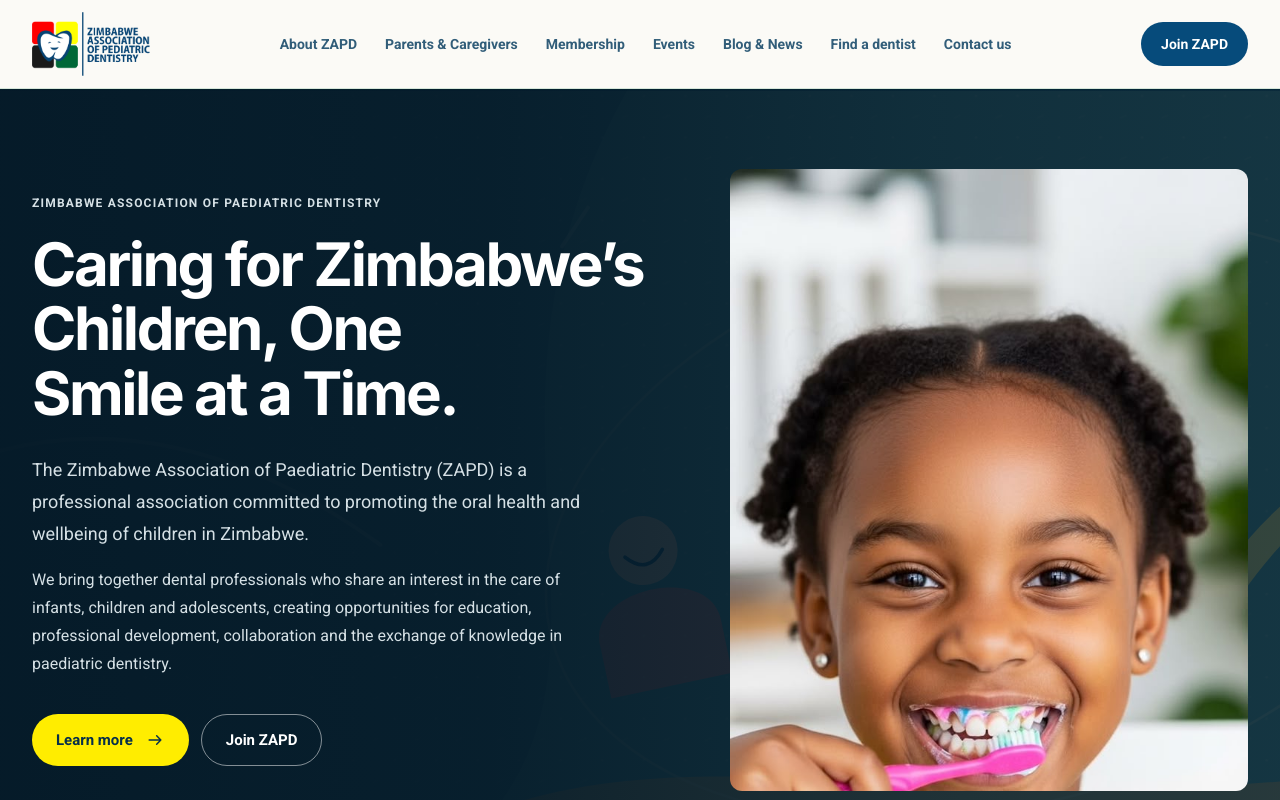
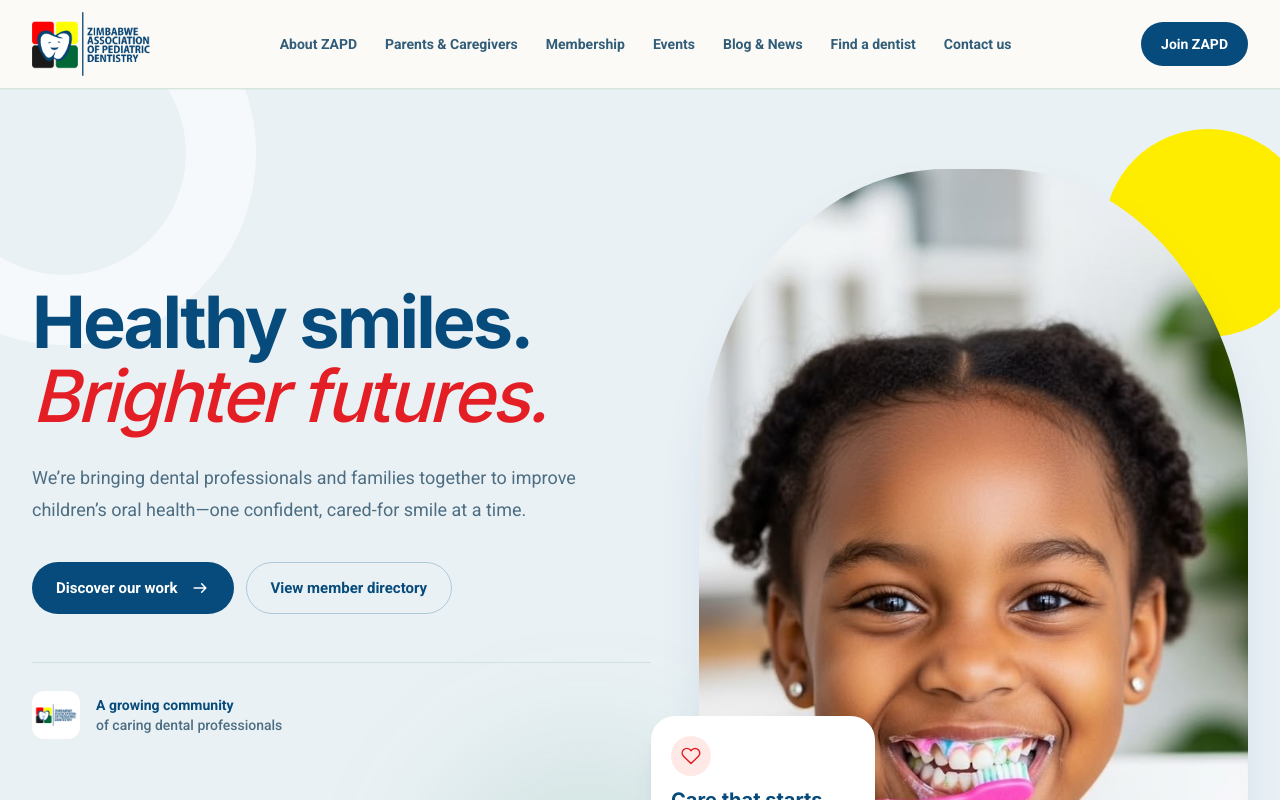
Before and after one commit to duke4-4/Zimbabwe_Associasion_of_Pediatric_Dentistry, a React (Vite) app: page / in a window 1280 px wide. Shown: the top 800 px of the page. Built offline with nearby package versions, Linux system fonts and the light colour scheme.

Commit message:
feat: Revamp Home section with updated visuals and messaging for improved engagement

```diff
--- a/src/app/routes.tsx
+++ b/src/app/routes.tsx
@@ -509,49 +509,26 @@
 
   return (
     <>
-      <section className="art-hero home-hero relative isolate overflow-hidden bg-[#062f4a]">
-        <HeroArtwork />
-        <div className="relative mx-auto grid max-w-7xl items-center gap-10 px-5 py-14 lg:grid-cols-[1.1fr_0.9fr] lg:gap-16 lg:px-8 lg:py-20">
-          <div className="hero-copy relative z-10 max-w-2xl">
-            <p className="eyebrow mb-5">
-              Zimbabwe Association of Paediatric Dentistry
-            </p>
-            <h1 className="font-display text-4xl leading-[1.08] tracking-[-0.04em] text-[#064b7b] sm:text-5xl lg:text-6xl">
-              Caring for Zimbabwe’s Children,{" "}
-              <span className="text-[#e31e24]">One Smile at a Time.</span>
-            </h1>
-            <p className="mt-7 max-w-xl text-lg leading-8 text-[#4d6e82]">
-              The Zimbabwe Association of Paediatric Dentistry (ZAPD) is a
-              professional association committed to promoting the oral health
-              and wellbeing of children in Zimbabwe.
-            </p>
-            <p className="mt-4 max-w-xl leading-7 text-[#4d6e82]">
-              We bring together dental professionals who share an interest in
-              the care of infants, children and adolescents, creating
-              opportunities for education, professional development,
-              collaboration and the exchange of knowledge in paediatric
-              dentistry.
-            </p>
+      <section className="relative isolate overflow-hidden bg-[#eaf1f5]">
+        <div className="absolute -left-32 -top-32 size-96 rounded-full border-[70px] border-white/60" />
+        <div className="absolute -bottom-32 left-1/3 size-80 rounded-full bg-[#00733f]/10 blur-3xl" />
+        <div className="mx-auto grid lg:min-h-[720px] max-w-7xl items-center gap-12 px-5 py-16 lg:grid-cols-[1.06fr_0.94fr] lg:px-8 lg:py-20">
+          <div className="relative z-10 max-w-2xl">
+            <h1 className="font-display text-4xl leading-[1.03] tracking-[-0.04em] text-[#064b7b] sm:text-6xl lg:text-7xl">Healthy smiles.<br /><em className="font-normal text-[#e31e24]">Brighter futures.</em></h1>
+            <p className="mt-7 max-w-xl text-lg leading-8 text-[#4d6e82]">We’re bringing dental professionals and families together to improve children’s oral health—one confident, cared-for smile at a time.</p>
             <div className="mt-9 flex flex-wrap gap-3">
-              <Link to="/about" className="primary-button">
-                Learn more <Icon name="arrow" />
-              </Link>
-              <Link to="/join" className="secondary-button">
-                Join ZAPD
-              </Link>
-            </div>
-          </div>
-          <div className="mx-auto w-full max-w-xl lg:mr-0">
-            <div className="aspect-[5/6] overflow-hidden rounded-xl">
-              <img
-                decoding="async"
-                loading="eager"
-                fetchPriority="high"
-                src={childBrushing}
-                alt="A smiling child brushing her teeth"
-                className="size-full object-cover object-top"
-              />
-            </div>
+              <Link to="/about" className="primary-button">Discover our work <Icon name="arrow" /></Link>
+              <Link to="/directory" className="secondary-button">View member directory</Link>
+            </div>
+            <div className="mt-12 flex items-center gap-4 border-t border-[#064b7b]/10 pt-7">
+              <img decoding="async" loading="lazy" src={squareLogo} alt="" className="size-12 rounded-xl object-contain" />
+              <p className="text-sm font-medium text-[#4d6e82]"><strong className="text-[#064b7b]">A growing community</strong><br />of caring dental professionals</p>
+            </div>
+          </div>
+          <div className="relative mx-auto w-full max-w-xl lg:mr-0">
+            <div className="absolute -right-16 -top-10 size-52 rounded-full bg-[#ffed00]" />
+            <div className="relative aspect-[4/5] overflow-hidden rounded-[45%_45%_32px_32px] shadow-2xl shadow-[#064b7b]/15"><img decoding="async" loading="eager" fetchPriority="high" src={childBrushing} alt="A smiling child brushing her teeth" className="size-full object-cover object-top" /></div>
+            <div className="absolute -bottom-7 -left-6 max-w-56 rounded-3xl bg-white p-5 shadow-xl shadow-[#064b7b]/10 sm:-left-12"><span className="mb-3 grid size-10 place-items-center rounded-full bg-[#fee9e7] text-[#e31e24]"><Icon name="heart" /></span><p className="font-display text-xl leading-tight text-[#064b7b]">Care that starts early and lasts a lifetime.</p></div>
           </div>
         </div>
       </section>
```
